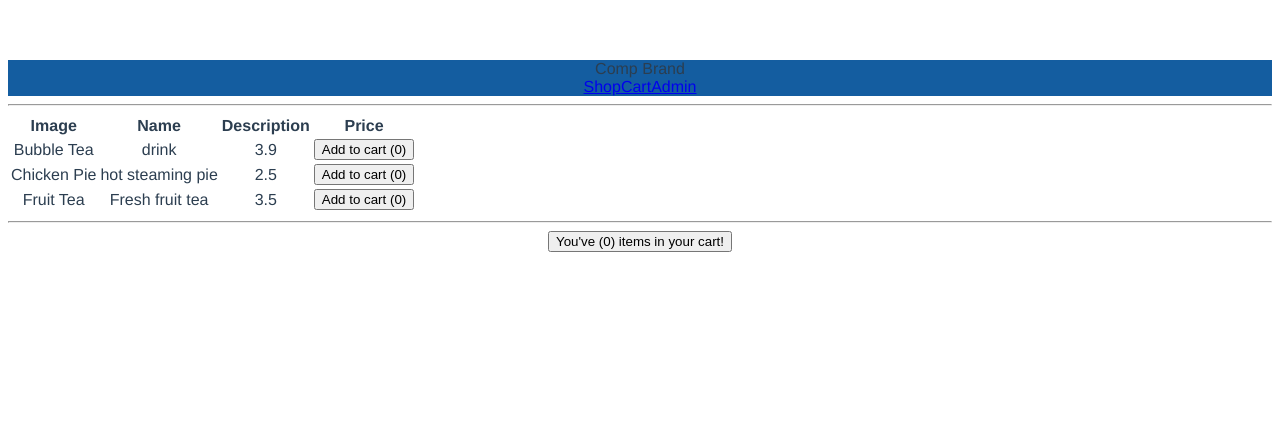
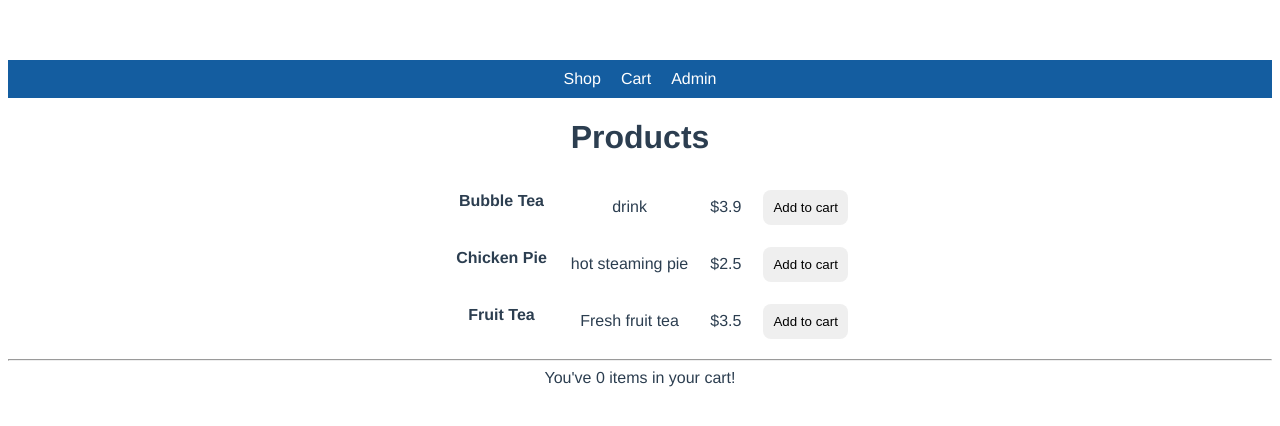
Before and after one commit to JovinChanQy/Vue-eCommerce, a Vue app: page / in a window 1280 px wide. Shown: the top 426 px of the page. Built offline with nearby package versions, Linux system fonts and the light colour scheme.

Commit message:
style: Shop.vue and nav bar

```diff
--- a/src/App.vue
+++ b/src/App.vue
@@ -2,27 +2,24 @@
   <div id="app">
     <div class="nav">
       <div class="container">
-        <div class="nav-left">
-          <a class="nav-item">Comp Brand</a>
-        </div>
-
         <!-- <span class="nav-toggle">
         <span></span>
         <span></span>
         <span></span>
         </span> -->
 
-        <div class="nav-right nav-menu">
-          <router-link :to="{ name: 'Shop', params: { cartLineItems } }" class="nav-item r-item"
+          <router-link
+            :to="{ name: 'Shop', params: { cartLineItems } }"
+            class="nav-item"
             >Shop</router-link
           >
-          <router-link :to="{ name: 'Cart', params: { cartLineItems } }"
+          <router-link
+            :to="{ name: 'Cart', params: { cartLineItems } }"
+            class="nav-item"
             >Cart</router-link
           >
-          <router-link to="admin" class="nav-item r-item"
-            >Admin</router-link
-          >
-
+          <!-- <img src="./assets/carticon.jpeg"/> -->
+          <router-link to="admin" class="nav-item">Admin</router-link>
 
           <!-- <router-link to="/" class="nav-item r-item">View Existing Products</router-link> -->
 
@@ -35,7 +32,6 @@
               </a>
               </p>
           </div> -->
-        </div>
       </div>
     </div>
 
@@ -57,25 +53,24 @@
 
 <script>
 /* eslint-disable */
-import { bus } from './main';
+import { bus } from "./main";
 
 export default {
   name: "App",
 
   data() {
     return {
-    cartLineItems: [],
+      cartLineItems: [],
     };
   },
 
   created() {
+    console.log(bus);
+    bus.$on("cartUpdated", (data) => {
+      console.log(data);
 
-  console.log(bus);
-   bus.$on('cartUpdated', (data) => {
-     console.log(data);
-
-     this.cartLineItems = data;
-   })
+      this.cartLineItems = data;
+    });
   },
 };
 </script>
@@ -110,6 +105,12 @@ li a:hover:not(.active) {
 .active {
   background-color: #04aa6d;
 }
+img {
+  float: left;
+  padding-right: 10px;
+  height: 110px;
+  width: 110px;
+}
 </style>
 
 <style>
@@ -123,17 +124,20 @@ li a:hover:not(.active) {
 }
 
 .nav {
-  background-color: #145DA0;
+  background-color: #145da0;
   list-style-type: none;
   text-align: center;
-  padding: 0;
+  padding: 10px;
   margin: 0;
 }
-.nav-right {
-gap: 1em;
+.nav a:hover {
+  background-color: #ddd;
+  color: black;
 }
-.nav-item r-item {
-gap: 1em;
-padding-right: 10px;
+.nav-item {
+  color:white;
+  text-decoration: none;
+  gap: 1em;
+  padding: 10px;
 }
 </style>
--- a/src/components/Cart.vue
+++ b/src/components/Cart.vue
@@ -12,14 +12,15 @@
       <br />
       Freshly made bubble tea
       <br />
-      {{ item.product.price }}
+      Price: ${{ item.product.price }}
       <br />
-      {{ item.quantity }}
-      <button type="button" @click="deductOne(index, item.id)">Remove 1</button>
+      Quantity: {{ item.quantity }}
+      <!-- <br /> -->
+      <button class="buttonRemove" @click="deductOne(index, item.id)">Remove 1</button>
       <br />
       <div class="promo">*1 for 1 till 17 Aug</div>
 
-      <div class="promo-price">$9.80</div>
+      <!-- <div class="promo-price">$9.80</div> -->
       <div class="price">Price: $11.70</div>
     </div>
 
@@ -139,7 +140,7 @@ export default {
     grandT(product) {
       //calc total for every id qty>1,
       totalP = this.product * this.product.price;
-      grandT = this.totalP + this.totalP;
+      grandTotal = this.totalP + this.totalP;
     },
     warn: function (message, event) {
       // now we have access to the native event
@@ -226,7 +227,7 @@ img {
 .price {
   float: right;
   clear: left;
-  text-decoration: line-through;
+  /* text-decoration: line-through; */
 }
 .promo {
   clear: left;
@@ -237,7 +238,7 @@ img {
   font-size: 1.2em;
   /* text-decoration: line-through; */
   color: red;
-  clear: left;
+  clear: right;
 }
 button {
   border: 2px solid thistle;
@@ -251,4 +252,7 @@ button:hover {
   background-color: thistle;
   padding: 20px;
 }
+.buttonRemove {
+  float: right;
+}
 </style>
--- a/src/components/Shop.vue
+++ b/src/components/Shop.vue
@@ -1,26 +1,35 @@
 <template>
   <div class="hello">
-    <hr />
+    <h1>Products</h1>
 
-    <table class="table table-hover product-table">
-      <thead>
+    <table class="center">
+      <!-- <thead>
         <tr>
-          <th>Image</th>
+          <th>Images</th>
           <th>Name</th>
           <th>Description</th>
           <th>Price</th>
         </tr>
-      </thead>
+      </thead> -->
       <tbody>
+        <!-- <img src="@//assets/bbt.jpeg" alt="bubble tea" />" -->
         <tr v-for="product in products" :key="product.id">
           <!-- <td>{{ lineItems.prodimage }}</td> -->
-          <td>{{ product.prodname }}</td>
+          <td>
+            <img
+              v-for="image in images"
+              :key="image"
+              :src="item.url"
+              :alt="items.alt"
+            />
+          </td>
+          <b><td>{{ product.prodname }}</td></b>
           <td>{{ product.desc }}</td>
-          <td>{{ product.price }}</td>
+          <td>${{ product.price }}</td>
           <!-- recog btn by product id -->
           <td>
-            <button class="btn btn-secondary" @click="addToCart(product)">
-              Add to cart ({{ counter }})
+            <button class="btnAdd" @click="addToCart(product)">
+              Add to cart
             </button>
           </td>
         </tr>
@@ -29,11 +38,9 @@
 
     <hr />
     <div>
-      <!-- <button class="btn btn-primary" v-on:click="viewCart()">
-        You've ({{ cartItems.length }}) items in your cart!
-      </button> -->
-      <!-- alternatively -->
-      <button @click="$router.push('cart')">You've ({{ cartItems.length }}) items in your cart!</button>
+      <label>You've {{ cartItems.length }} items in your cart!</label>
+
+      <!-- <button @click="$router.push('cart')">You've ({{ cartItems.length }}) items in your cart!</button>  -->
     </div>
 
     <!-- not passing data to cart component
@@ -49,13 +56,18 @@
 
 <script>
 /*eslint-disable*/
-import { bus } from '@/main';
+import { bus } from "@/main";
 
 export default {
   name: "Shop",
 
   data: function () {
     return {
+      items: [
+        { url: "../assets/bbt.jpeg", alt: "Bubble Tea" },
+        { url: "../assets/cpie.jpeg", alt: "Chicken Pie" },
+        { url: "../assets/fruittea.jpeg", alt: "Fruit Tea" },
+      ],
       products: [
         {
           id: 1,
@@ -73,7 +85,7 @@ export default {
           id: 3,
           prodname: "Fruit Tea",
           desc: "Fresh fruit tea",
-          price: 3.5
+          price: 3.5,
         },
       ],
       // img: "bbt.jpeg",
@@ -81,7 +93,6 @@ export default {
       counter: 0,
       cartItems: this.cartLineItems,
       totalCost: 0,
-
     };
   },
 
@@ -89,7 +100,7 @@ export default {
     cartLineItems: {
       type: Array,
       default: () => [],
-    }
+    },
   },
 
   computed: {
@@ -97,10 +108,10 @@ export default {
     //   return this.cartItems.reduce((total, item) => total += item.price, 0);
     // },
     updateCartQty() {
-      if (this.product >1) {
-        this.qty += product.qty
+      if (this.product > 1) {
+        this.qty += product.qty;
       }
-    }
+    },
   },
 
   watch: {
@@ -109,7 +120,6 @@ export default {
         (total, item) => (total += item.price),
         0
       );
-
     },
   },
 
@@ -117,29 +127,29 @@ export default {
     addToCart(product) {
       // Add item in to cartItems
       this.cartItems.push(product);
-      bus.$emit('cartUpdated',this.cartItems);
+      bus.$emit("cartUpdated", this.cartItems);
     },
     totalSum() {
       this.counter++;
       this.cartItems = this.counter;
     },
     viewCart() {
-          <router-link to="/cart" tag="button">View Cart</router-link>
+      <router-link to="/cart" tag="button">
+        View Cart
+      </router-link>;
     },
 
-
     // check if id alr exists
-    isExist(itemId,items) {
-
-      return items.some(item => item.id === itemId);
+    isExist(itemId, items) {
+      return items.some((item) => item.id === itemId);
       // for(var i=0; i < this.product.length; i++){
       //   if( this.product[i].product.id == this.product.id){
       //     return true
       //   }
       // }
       // return false
-  }
-},
+    },
+  },
   // props: {
   //     : {
   //       type: Number,
@@ -165,4 +175,21 @@ li {
 a {
   color: #42b983;
 }
+.center {
+  margin-left: auto;
+  margin-right: auto;
+}
+.center td{
+  padding: 10px;
+}
+.btnAdd {
+margin: auto;
+border: thistle;
+  border-radius: 8px;
+  padding: 10px;
+}
+.btnAdd:hover {
+  color: black;
+  background-color: thistle;
+}
 </style>
```
Also changed, not shown: 1 other file (tests, documents, lock files or other folders).
